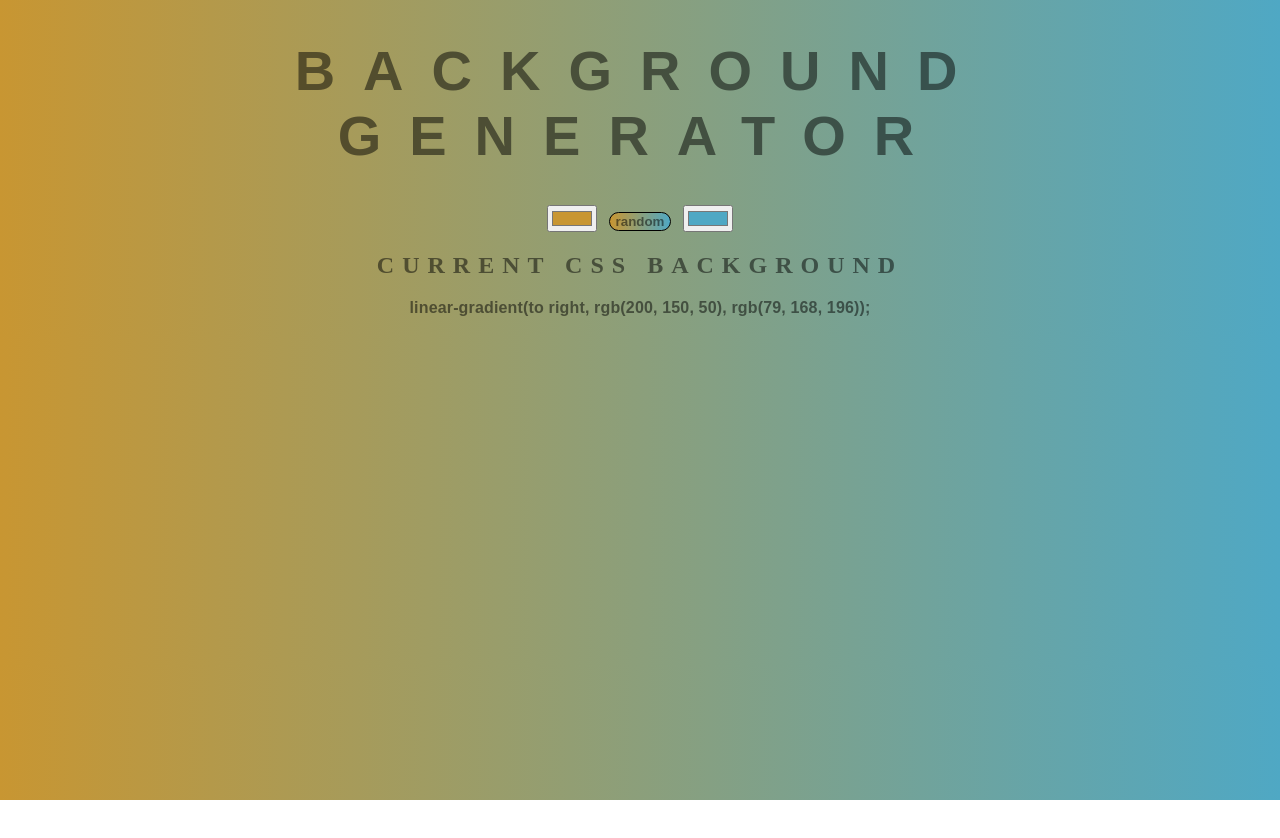
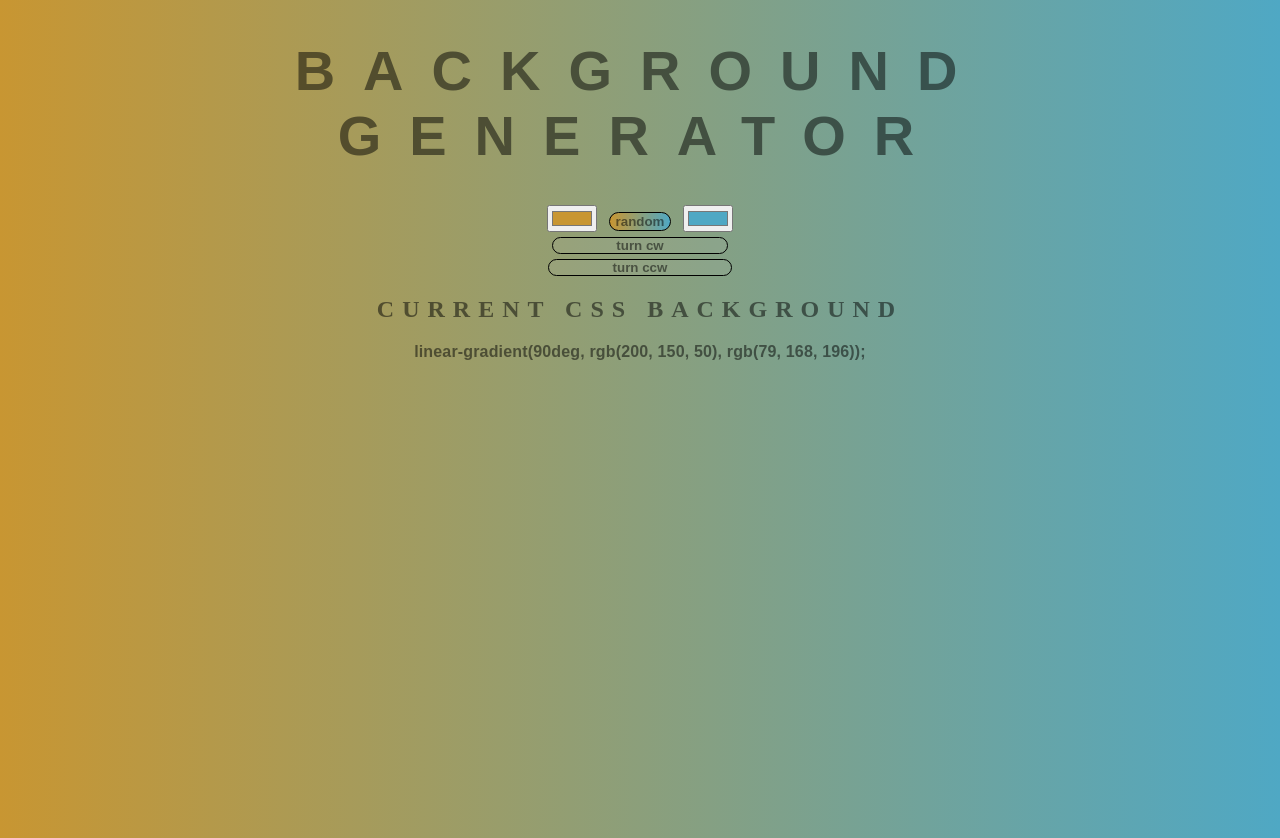
Before and after one commit to Stefano616/background-generator, a plain HTML site: page index.html in a window 1280 px wide. Both pictures are taken after a click on the button "random". Before the commit the page ends 800 px from the top, so only its background shows below. Drawn offline with Linux system fonts and the light colour scheme.

Commit message:
changed buttons position

```diff
--- a/index.html
+++ b/index.html
@@ -12,14 +12,18 @@
 <body id="gradient">
     <h1>Background generator</h1>
     <input type="color" name="color1" value="#00ff00" class="color1">
-    <button>random</button>
+    <button id="randBtn">random</button>
 
     <!-- <button>random</button> -->
     <input type="color" name="color2" value="#ff0000" class="color2">
 
     <!-- <button>random</button> -->
+    <button class="turnBgBtn">turn cw </button>
+    <button class="turnBgBtn">turn ccw</button>
 
     <h2>Current CSS background</h2>
+
+
     <h3></h3>
     <script type="text/javascript" src="script1.js"></script>
 </body>
--- a/script1.js
+++ b/script1.js
@@ -1,10 +1,11 @@
-// select the elements
+// Element selectors
 var css = document.querySelector("h3");
 var color1 = document.querySelector(".color1");
 var color2 = document.querySelector(".color2");
 var body = document.getElementById("gradient");
 // var btns = document.querySelectorAll("button");
-var btn = document.querySelector("button");
+var btnRand = document.getElementById("randBtn");
+const btnsTurn = document.querySelectorAll(".turnBgBtn");
 
 // display initial background value
 let bg = window.getComputedStyle(body).backgroundImage;
@@ -23,6 +24,9 @@ var rgb2 = bg.split('rgb')[2].match(/\d+/g);
 color1.value = rgbToHex(rgb1);
 color2.value = rgbToHex(rgb2);
 
+// define the gradient angle
+let bgAngle = 90;
+
 // generate a random color when button is pressed
 function randomizeColor() {
     const randomColor = Math.floor(Math.random() * 16777215).toString(16);
@@ -37,25 +41,38 @@ function generateRandom() {
 }
 
 function setGradient() {
-    body.style.background = "linear-gradient(to right, " + color1.value + ", " + color2.value + ")";
+    body.style.background = "linear-gradient(" + bgAngle + "deg, " + color1.value + ", " + color2.value + ")";
     // set background of button
-    btn.style.background = "linear-gradient(to right, " + color1.value + ", " + color2.value + ")";
+    btnRand.style.background = "linear-gradient(" + bgAngle + "deg, " + color1.value + ", " + color2.value + ")";
     // set css text to display the current background
     css.textContent = body.style.background + ";";
 }
 
-// make 2 btns for random color
-// btns[0].addEventListener("click", function () {
+// make 2 btnRands for random color
+// btnRands[0].addEventListener("click", function () {
 //     color1.value = "#" + randomizeColor();
 //     setGradient();
 // })
-// btns[1].addEventListener("click", function () {
+// btnRands[1].addEventListener("click", function () {
 //     color2.value = "#" + randomizeColor();
 //     setGradient();
 // })
-// Make 1 btn for 2 random colors
 
-btn.addEventListener("click", generateRandom);
+// Make buttons for turning the gradient direction
+btnsTurn[0].addEventListener("click", () => {
+    bgAngle += 22.5;
+    bgAngle === 382.5 ? bgAngle = 22.5 : bgAngle;
+    setGradient();
+});
+
+btnsTurn[1].addEventListener("click", () => {
+    bgAngle -= 22.5;
+    bgAngle === -22.5 ? bgAngle = 337.5 : bgAngle;
+    setGradient();
+});
+
+// Make 1 btnRand for 2 random colors
+btnRand.addEventListener("click", generateRandom);
 
 color1.addEventListener("input", setGradient);
 
--- a/style.css
+++ b/style.css
@@ -1,12 +1,18 @@
+html {
+    height: 100%;
+}
+
 body {
+    height: 100%;
     font: 'Raleway', sans-serif;
     color: rgba(0, 0, 0, .5);
     text-align: center;
     text-transform: uppercase;
     letter-spacing: .5em;
     top: 15%;
-    background: linear-gradient(to right, red, yellow);
+    background: linear-gradient(90deg, red, yellow);
     /* Standard syntax */
+    overflow: hidden;
 }
 
 h1 {
@@ -30,8 +36,15 @@ button {
     font-family: 'Raleway', sans-serif;
     font-weight: 600;
     color: rgba(0, 0, 0, .5);
-    background: linear-gradient(to right, red, yellow);
+    background: linear-gradient(90deg, red, yellow);
     border-radius: 10px;
     border: 1.5px solid rgba(0, 0, 0, 1);
 
 }
+
+.turnBgBtn {
+    background: rgba(195, 195, 195, 0.1);
+    display: block;
+    margin: 5px auto;
+    padding: 0% 5%;
+}
```
